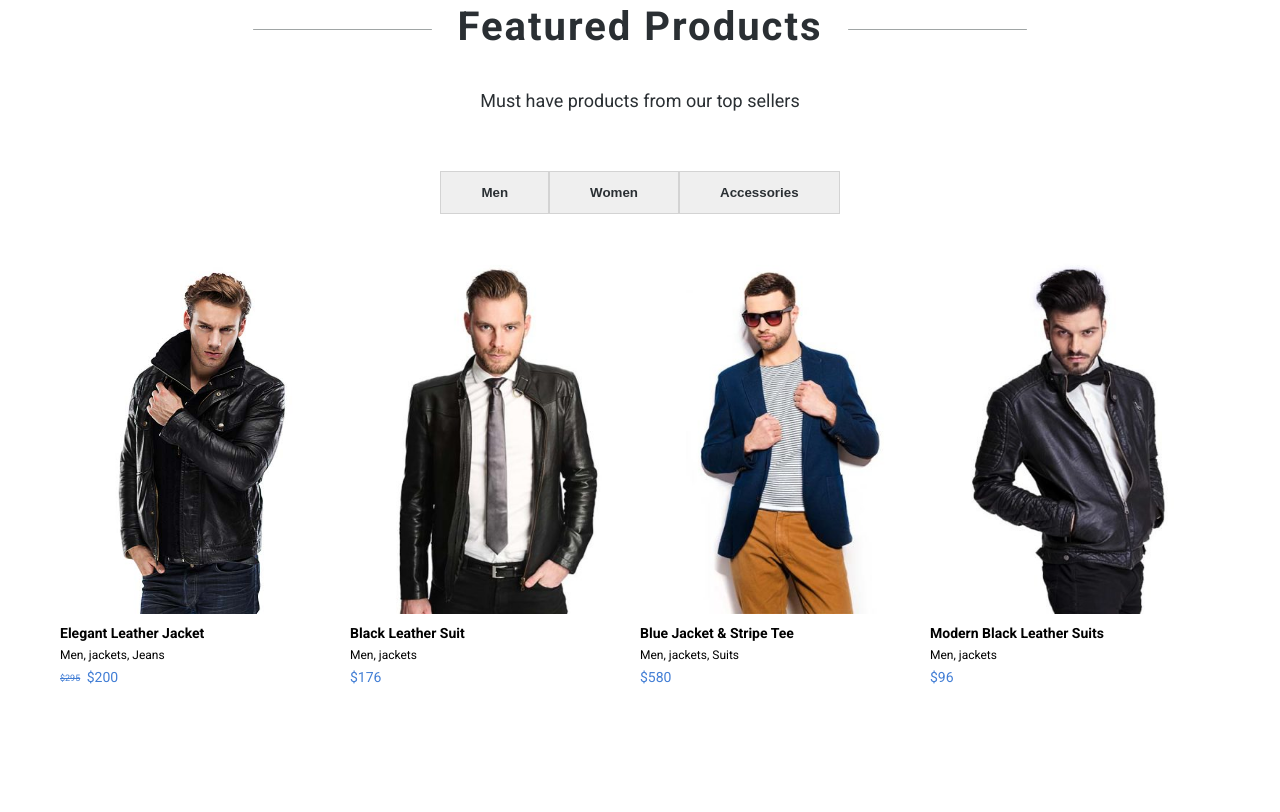
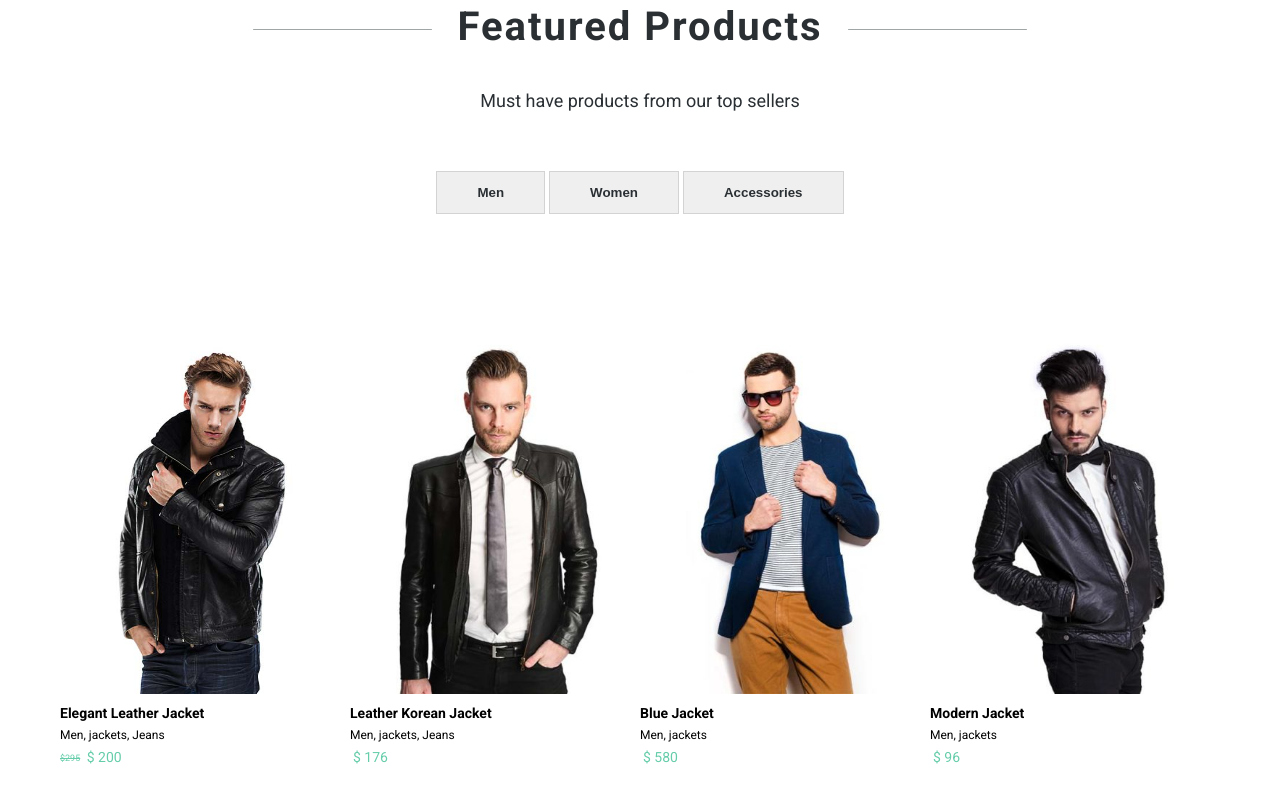
Before and after one commit to francescapetra/proj-html-vuejs, a website: page index.html in a window 1280 px wide. Shown: the part 897-1709 px from the top of the page. Drawn offline with nearby package versions, Linux system fonts and the light colour scheme.

Commit message:
modifica cliente

```diff
--- a/index.html
+++ b/index.html
@@ -64,96 +64,97 @@
         </div>
         <p class="sub_title">Must have products from our top sellers</p>
         <div class="btn_genre">
-          <button class="btn genre" type="button" name="button">Men</button><button class="btn genre" type="button" name="button">Women</button><button class="btn genre" type="button" name="button">Accessories</button>
+
+          <button @click="visible = true, visible2 = false, visible3= false" class="btn genre" type="button" name="button">Men</button>
+          <button @click="visible = false, visible2 = true, visible3= false" class="btn genre" type="button" name="button">Women</button>
+          <button @click="visible = false, visible2 = false, visible3= true" class="btn genre" type="button" name="button">Accessories</button>
         </div>
 
-        <div class="featured_products">
-          <div class="make_over">
+        <div v-show="visible" class="featured_products">
+          <div v-for="(element,index) in manProducts" class="make_over">
             <div class="img_product">
-              <img src= "img/black_elegant_leather_jacket.jpg" alt="">
+              <img :src= "element.img" alt="">
               <div class="overlay">
                 <div :class="{active: isActive}" class=" product_type_list ">
-                  <p class=" product_type">Elegant Leather Jacket</p>
-                  <p class=" product_genre">Men Jackets </p>
-                  <p class=" product_cost">$ 200</p>
+                  <p class=" product_type">{{element.type}}</p>
+                  <p class=" product_genre">{{element.genre}}</p>
+                  <p class=" product_cost">{{element.cost}}</p>
                 </div>
-                <div :class="{active: !isActive}" class=" product_type_list ">
+                <div v-show="contactIndex === index" :class="{active: !isActive}" class=" product_type_list ">
                   <p class="product_type_buy uppercase">Added to cart</p>
                   <i class="product_buy fas fa-check-circle"></i>
                 </div>
+                <div class="ready_to_buy" @click='contactIndex = index'>
                   <div class="text cart"><i @click="myFilter(contactIndex)" class="fas fa-shopping-cart"> Add to cart</i></div>
                   <div class="text_list"><i class="fas fa-list"> Details</i></div>
                 </div>
+              </div>
                 <div class="">
                   <div class="content_product">
-                    <h5>Elegant Leather Jacket</h5>
-                    <p class="p_product">Men, jackets, Jeans</p>
-                    <p class="p_price"> <span>$295</span> $200 </p>
+                    <h5>{{element.type}}</h5>
+                    <p class="p_product">{{element.genre}}</p>
+                    <p class="p_price"> <span>{{element.originalPrice}}</span> {{element.cost}}</p>
+                  </div>
                 </div>
             </div>
           </div>
         </div>
 
-          <div class="make_over">
+        <div v-show="visible2" class="featured_products">
+          <div v-for="(element,index) in womanProducts" class="make_over">
             <div class="img_product">
-              <img src="img/black_leather_suit-400x520.jpg" alt="">
+              <img :src= "element.img" alt="">
               <div class="overlay">
                 <div :class="{active: isActive}" class=" product_type_list ">
-                  <p class=" product_type">Leather Jacket</p>
-                  <p class=" product_genre">Men Jackets </p>
-                  <p class=" product_cost">$ 176</p>
+                  <p class=" product_type">{{element.type}}</p>
+                  <p class=" product_genre">{{element.genre}}</p>
+                  <p class=" product_cost">{{element.cost}}</p>
                 </div>
-                <div :class="{active: !isActive}" class=" product_type_list ">
-                  <p class=" product_type_buy uppercase">Added to cart</p>
+                <div v-show="contactIndex === index" :class="{active: !isActive}" class=" product_type_list ">
+                  <p class="product_type_buy uppercase">Added to cart</p>
                   <i class="product_buy fas fa-check-circle"></i>
                 </div>
-                <div class="text"><i class="fas fa-shopping-cart"> Add to cart</i></div>
+                <div class="ready_to_buy" @click='contactIndex = index'>
+                  <div class="text cart"><i @click="myFilter(contactIndex)" class="fas fa-shopping-cart"> Add to cart</i></div>
                   <div class="text_list"><i class="fas fa-list"> Details</i></div>
                 </div>
+              </div>
+                <div class="">
                   <div class="content_product">
-                  <h5>Black Leather Suit</h5>
-                  <p class="p_product">Men, jackets</p>
-                  <p class="p_price"> $176 </p>
+                    <h5>{{element.type}}</h5>
+                    <p class="p_product">{{element.genre}}</p>
+                    <p class="p_price"> <span>{{element.originalPrice}}</span> {{element.cost}}</p>
+                  </div>
+                </div>
             </div>
           </div>
         </div>
 
-          <div @click="myFilter()" class="make_over">
+        <div v-show="visible3" class="featured_products">
+          <div v-for="(element,index) in accessoriesProducts" class="make_over">
             <div class="img_product">
-              <img src="img/blue_jacket_and_white_stripe_tee-400x520.jpg" alt="">
+              <img :src= "element.img" alt="">
               <div class="overlay">
-                <div class="product_type_list">
-                  <p class=" product_type">Blue Jacket</p>
-                  <p class=" product_genre">Men Jackets </p>
-                  <p class=" product_cost">$ 580</p>
+                <div :class="{active: isActive}" class=" product_type_list ">
+                  <p class=" product_type">{{element.type}}</p>
+                  <p class=" product_genre">{{element.genre}}</p>
+                  <p class=" product_cost">{{element.cost}}</p>
                 </div>
-                <div class="text"><i class="fas fa-shopping-cart"> Add to cart</i></div>
+                <div v-show="contactIndex === index" :class="{active: !isActive}" class=" product_type_list ">
+                  <p class="product_type_buy uppercase">Added to cart</p>
+                  <i class="product_buy fas fa-check-circle"></i>
+                </div>
+                <div class="ready_to_buy" @click='contactIndex = index'>
+                  <div class="text cart"><i @click="myFilter(contactIndex)" class="fas fa-shopping-cart"> Add to cart</i></div>
                   <div class="text_list"><i class="fas fa-list"> Details</i></div>
                 </div>
+              </div>
+                <div class="">
                   <div class="content_product">
-                  <h5>Blue Jacket & Stripe Tee</h5>
-                  <p class="p_product">Men, jackets, Suits</p>
-                  <p class="p_price"> $580 </p>
+                    <h5>{{element.type}}</h5>
+                    <p class="p_product">{{element.genre}}</p>
+                    <p class="p_price"> <span>{{element.originalPrice}}</span> {{element.cost}}</p>
                   </div>
-            </div>
-          </div>
-
-          <div @click="myFilter()" class="make_over">
-            <div class="img_product">
-              <img src="img/modern_black_leather_suit-400x520.jpg" alt="">
-              <div class="overlay">
-                <div class="product_type_list">
-                  <p class=" product_type">Modern Jacket</p>
-                  <p class=" product_genre">Men Jackets </p>
-                  <p class=" product_cost">$ 96</p>
-                </div>
-                <div class="text"><i class="fas fa-shopping-cart"> Add to cart</i></div>
-                <div class="text_list"><i class="fas fa-list"> Details</i></div>
-              </div>
-              <div class="content_product">
-                <h5>Modern Black Leather Suits</h5>
-                <p class="p_product">Men, jackets</p>
-                <p class="p_price"> $96 </p>
                 </div>
             </div>
           </div>
--- a/js/script.js
+++ b/js/script.js
@@ -2,16 +2,91 @@ var app = new Vue(
   {
     el: "#root",
     data: {
+      visible: true,
+      visible2: false,
+      visible3: false,
       contactIndex: 0,
-      // prova:[
-      //   {
-      //     img:"img/black_elegant_leather_jacket.jpg",
-      //   },
-      //   {
-      //     img: "img/black_leather_suit-400x520.jpg",
-      //   }
-      // ],
-
+      manProducts:[
+        {
+          img:"img/black_elegant_leather_jacket.jpg",
+          type: "Elegant Leather Jacket",
+          genre:"Men, jackets, Jeans",
+          originalPrice: "$295",
+          cost:"$ 200"
+        },
+        {
+          img: "img/black_leather_suit-400x520.jpg",
+          type: "Leather Korean Jacket",
+          genre:"Men, jackets, Jeans",
+          cost:"$ 176"
+        },
+        {
+          img: "img/blue_jacket_and_white_stripe_tee-400x520.jpg",
+          type: "Blue Jacket",
+          genre:"Men, jackets",
+          cost:"$ 580"
+        },
+        {
+          img: "img/modern_black_leather_suit-400x520.jpg",
+          type: "Modern Jacket",
+          genre:"Men, jackets",
+          cost:"$ 96"
+        },
+      ],
+      womanProducts:[
+        {
+          img:"img/spring_printed_dress.jpg",
+          type: "Dress Print",
+          genre:"Women",
+          originalPrice: "$195",
+          cost:"$ 127"
+        },
+        {
+          img: "img/modern_love_tee.jpg",
+          type: "Love Tee",
+          genre:"Women",
+          cost:"$ 25"
+        },
+        {
+          img: "img/black_leather_jacket.jpg",
+          type: "Jacket Hit",
+          genre:"Women",
+          cost:"$ 125"
+        },
+        {
+          img: "img/hipster_black_top.jpg",
+          type: "Rock Tee",
+          genre:"Women",
+          cost:"$ 35"
+        },
+      ],
+      accessoriesProducts:[
+        {
+          img:"img/brown_dress_shoes-400x520.jpg",
+          type: "Shoes Brown",
+          genre:"Accessories",
+          originalPrice: "$395",
+          cost:"$ 250"
+        },
+        {
+          img: "img/leather_gloves-400x520.jpg",
+          type: "Leather Gloves",
+          genre:"Accessories",
+          cost:"$ 45"
+        },
+        {
+          img: "img/casual_leather_belts-400x520.jpg",
+          type: "Cashmere Scarf",
+          genre:"Accessories",
+          cost:"$ 125"
+        },
+        {
+          img: "img/modern_leather_boots-400x520.jpg",
+          type: "Boots Leather",
+          genre:"Accessories",
+          cost:"$ 335"
+        },
+      ],
       isActive: false,
       iconsSocial:[
         {
@@ -158,7 +233,7 @@ var app = new Vue(
         },
         myFilter: function() {
         this.isActive = !this.isActive;
-        }
+      },
       },
       mounted () {
         window.addEventListener('scroll', this.onScroll)
--- a/src/partials/_common.scss
+++ b/src/partials/_common.scss
@@ -71,6 +71,9 @@ button{
 .yellow{
   background-color: yellow;
 }
+.white{
+  background-color: #fff;
+}
 .bkc{
 color: black;
 }
--- a/src/partials/_main.scss
+++ b/src/partials/_main.scss
@@ -34,6 +34,7 @@ section.sub_footer{
 .featured_products{
   @include display_flex;
   justify-content: center;
+  padding-top: 80px;
 }
 .img_product{
   height: 360px;
--- a/src/partials/_variables.scss
+++ b/src/partials/_variables.scss
@@ -5,7 +5,7 @@ $pink2: #db80b3;
 $d_gray: #6b6a6b;
 $t_gray: #64686c;
 $gray: #a0a5a5;
-$blue_sky:#427ed5;
+$blue_sky:#66CDAA;
 $blue_sugar: #a2bfe3;
 $blu_turq: #29f1f3;
 $tuscany: #bd6e29;
```
Also changed, not shown: dist/app.css. Lines whose indentation alone changed are shown as unchanged.
